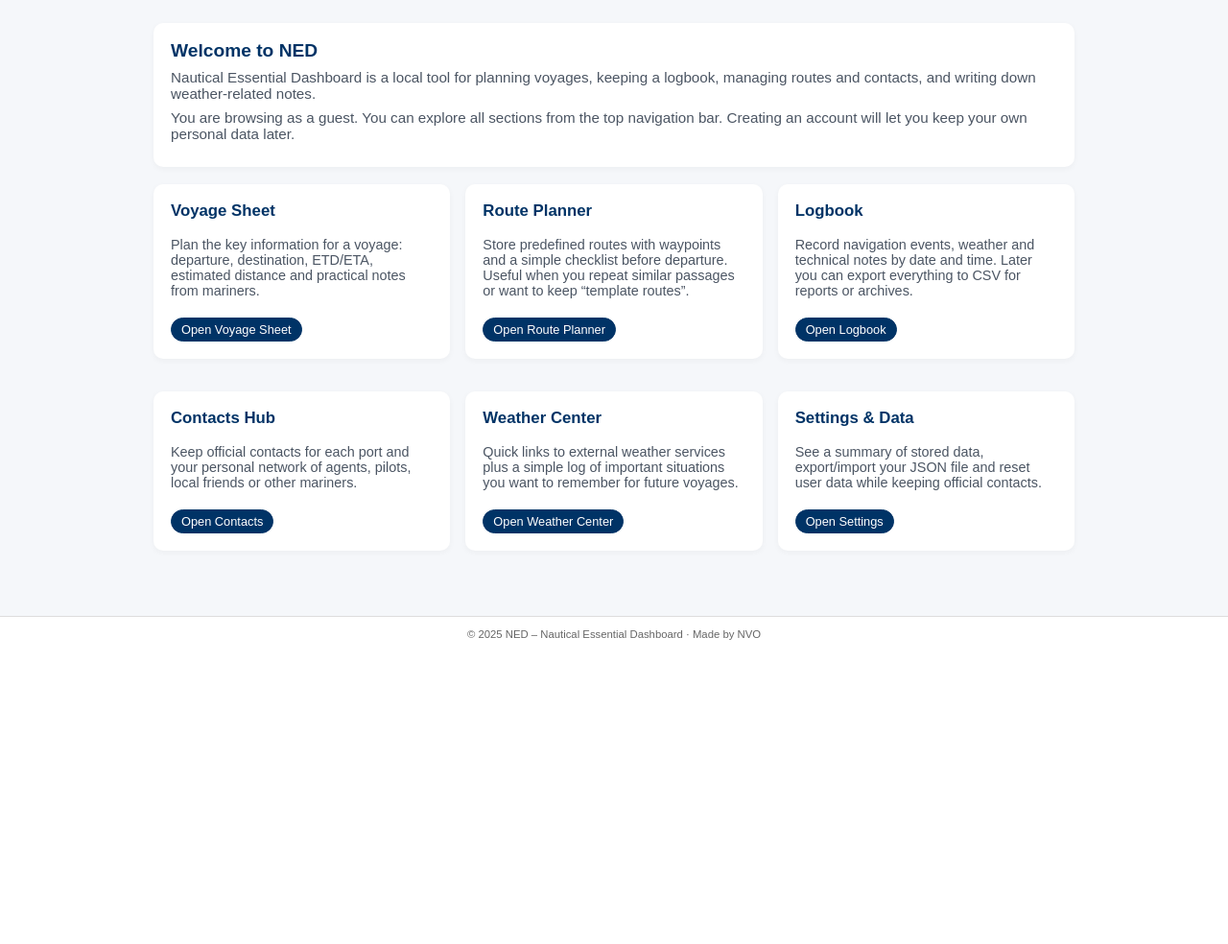
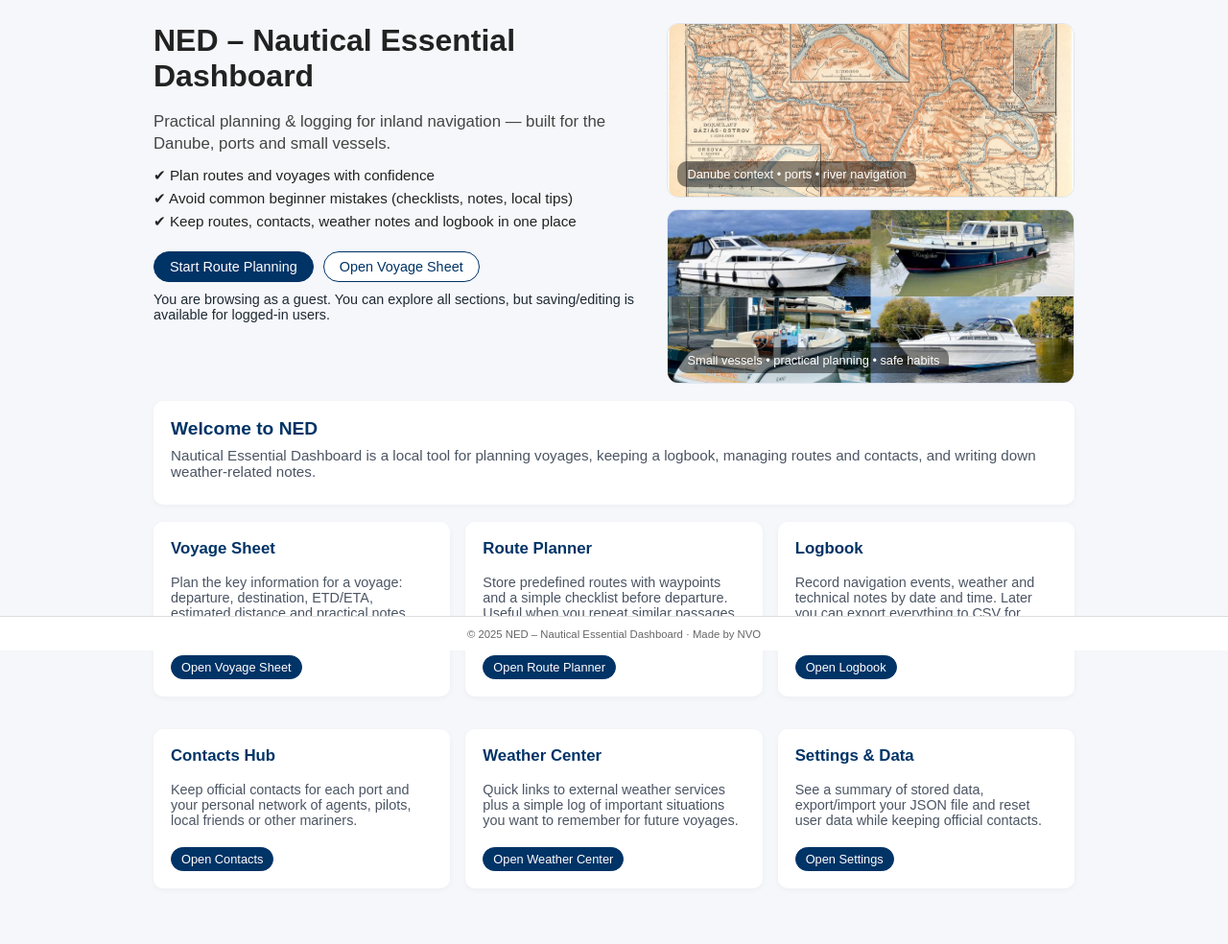
Before and after one commit to NVO01-95/NED-, a Flask app: page / in a window 1280 px wide. Shown: the part 122-1106 px from the top of the page at 96% size. Before the commit the page ends 789 px from the top, so only its background shows below. Run offline with Flask 3, Linux system fonts and the light colour scheme.

Commit message:
Design update

```diff
--- a/static/style.css
+++ b/static/style.css
@@ -471,3 +471,84 @@ a:hover {
     font-size: 0.85rem;
     color: #666;
 }
+
+/* ---------------- HOME HERO ---------------- */
+.ned-hero{
+  display:grid;
+  grid-template-columns: 1.2fr 1fr;
+  gap: 26px;
+  margin-bottom: 18px;
+  align-items: stretch;
+}
+
+.ned-hero-text h1{
+  font-size: 2rem;
+  margin: 0 0 8px 0;
+}
+
+.hero-subtitle{
+  font-size: 1.05rem;
+  color:#444;
+  margin-bottom: 12px;
+  line-height: 1.4;
+}
+
+.hero-points{
+  list-style:none;
+  padding:0;
+  margin: 0 0 16px 0;
+}
+
+.hero-points li{
+  margin: 6px 0;
+  font-size: 0.95rem;
+}
+
+.hero-actions{
+  display:flex;
+  gap:10px;
+  flex-wrap:wrap;
+  margin-bottom: 10px;
+}
+
+.ned-hero-images{
+  display:grid;
+  grid-template-rows: 1fr 1fr;
+  gap: 12px;
+}
+
+.hero-img-wrap{
+  position: relative;
+  overflow:hidden;
+  border-radius: 12px;
+  border: 1px solid #e0e6f0;
+  background: #fff;
+}
+
+.hero-img-wrap img{
+  width:100%;
+  height: 180px;
+  object-fit: cover;
+  display:block;
+}
+
+.hero-img-caption{
+  font-size: 0.8rem;
+  color:#fff;
+  position:absolute;
+  left:10px;
+  bottom:10px;
+  padding: 6px 10px;
+  border-radius: 10px;
+  background: rgba(0,0,0,0.45);
+}
+
+/* Mobile */
+@media (max-width: 900px){
+  .ned-hero{
+    grid-template-columns: 1fr;
+  }
+  .hero-img-wrap img{
+    height: 200px;
+  }
+}
--- a/templates/index.html
+++ b/templates/index.html
@@ -3,24 +3,56 @@
 {% block title %}NED · Dashboard{% endblock %}
 
 {% block content %}
+
+{# ---------------- HERO (NEW) ---------------- #}
+<section class="ned-hero">
+  <div class="ned-hero-text">
+    <h1>NED – Nautical Essential Dashboard</h1>
+    <p class="hero-subtitle">
+      Practical planning & logging for inland navigation — built for the Danube, ports and small vessels.
+    </p>
+
+    <ul class="hero-points">
+      <li>✔ Plan routes and voyages with confidence</li>
+      <li>✔ Avoid common beginner mistakes (checklists, notes, local tips)</li>
+      <li>✔ Keep routes, contacts, weather notes and logbook in one place</li>
+    </ul>
+
+    <div class="hero-actions">
+      <a href="{{ url_for('route_planner') }}" class="btn">Start Route Planning</a>
+      <a href="{{ url_for('voyage_sheet') }}" class="btn btn-secondary">Open Voyage Sheet</a>
+    </div>
+
+    {% if current_username %}
+      <p class="home-hero-status">
+        Logged in as <strong>{{ current_username }}</strong>. Your routes, voyages and logbook entries are linked to this account.
+      </p>
+    {% else %}
+      <p class="home-hero-status">
+        You are browsing as a guest. You can explore all sections, but saving/editing is available for logged-in users.
+      </p>
+    {% endif %}
+  </div>
+
+  <div class="ned-hero-images">
+    <div class="hero-img-wrap">
+      <img src="{{ url_for('static', filename='img/danube_map.jpg') }}" alt="Danube navigation map">
+      <div class="hero-img-caption">Danube context • ports • river navigation</div>
+    </div>
+    <div class="hero-img-wrap">
+      <img src="{{ url_for('static', filename='img/small_boat.jpg') }}" alt="Small inland navigation boat">
+      <div class="hero-img-caption">Small vessels • practical planning • safe habits</div>
+    </div>
+  </div>
+</section>
+
+{# ---------------- ORIGINAL INTRO (kept, but smaller) ---------------- #}
 <section class="ned-card home-hero">
   <h2>Welcome to NED</h2>
   <p>
     Nautical Essential Dashboard is a local tool for planning voyages,
     keeping a logbook, managing routes and contacts, and writing down weather-related notes.
   </p>
-
-    {% if current_username %}
-        <p class="home-hero-status">
-            Logged in as <strong>{{ current_username }}</strong>. New voyages, routes and logbook entries
-            are linked to this account.
-        </p>
-    {% else %}
-        <p class="home-hero-status">
-            You are browsing as a guest. You can explore all sections from the top navigation bar.
-            Creating an account will let you keep your own personal data later.
-        </p>
-    {% endif %}
 </section>
 
 {% if summary %}
@@ -142,4 +174,5 @@
   {% endif %}
 </section>
 {% endif %}
+
 {% endblock %}
```
Also changed, not shown: templates/route_planner.html (+6 -4 lines), static/img/danube_map.jpg (added), static/img/small_boat.jpg (added). Lines whose indentation alone changed are shown as unchanged.
